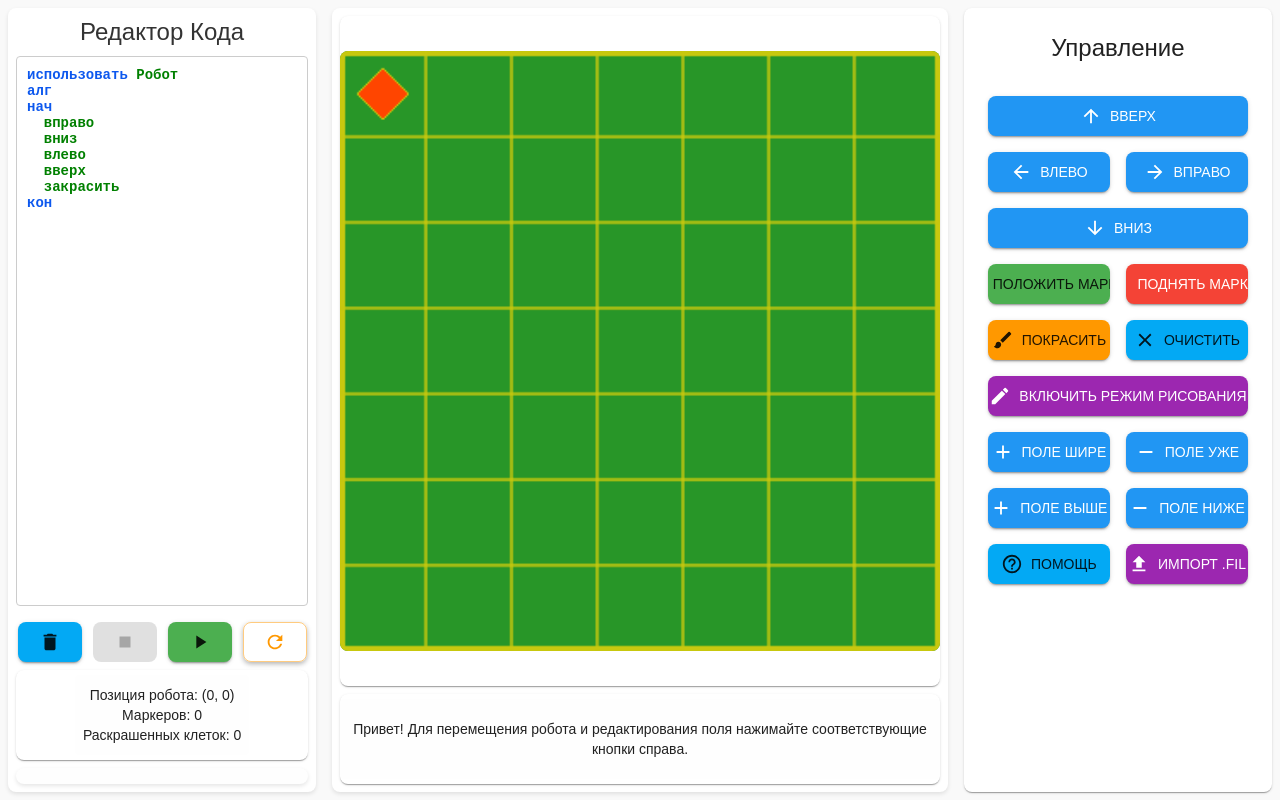
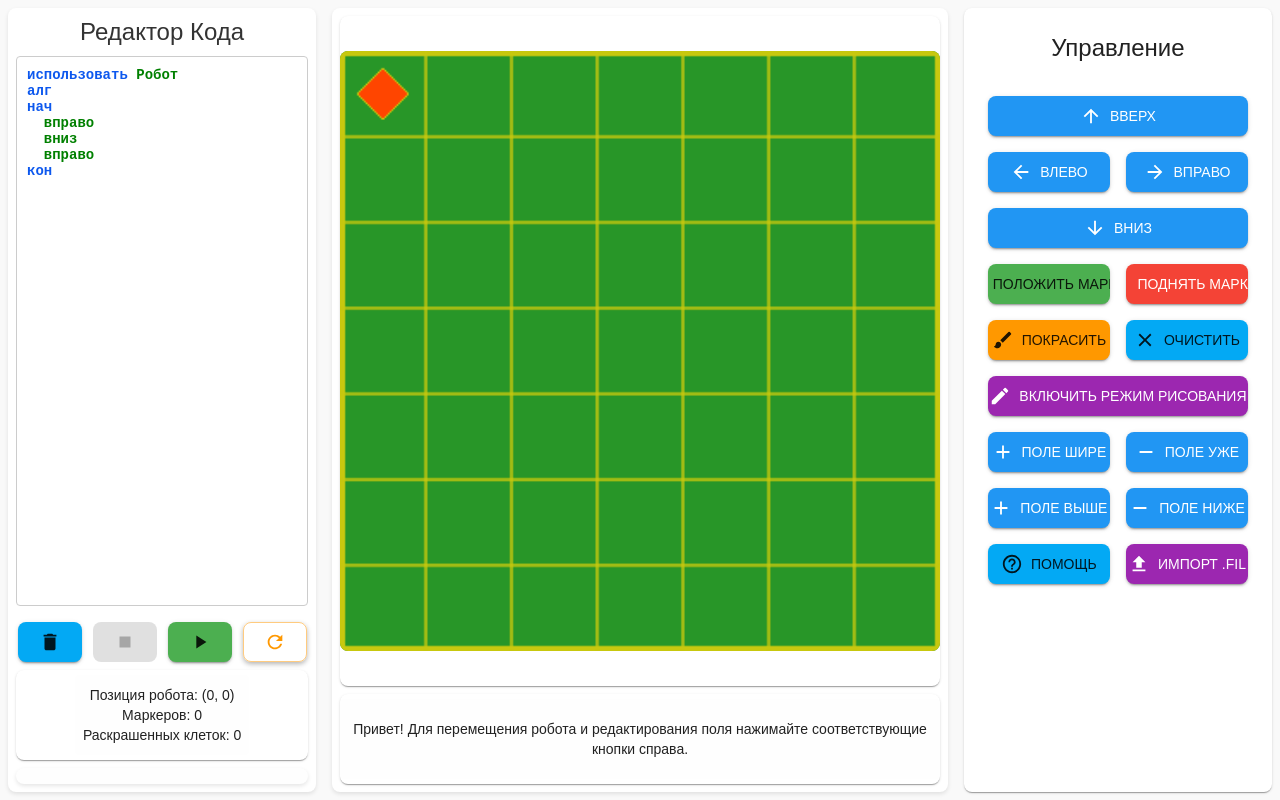
Before and after one commit to Bormotoon/PyRobot, a React (Create React App) app in the folder pyrobot/frontend/: page / in a window 1280 px wide. Built offline with nearby package versions, Linux system fonts and the light colour scheme.

Commit message:
Fixing code visualisation: Robot moving, cell coloring

```diff
--- a/pyrobot/frontend/src/components/RobotSimulator.jsx
+++ b/pyrobot/frontend/src/components/RobotSimulator.jsx
@@ -9,7 +9,7 @@ import theme from '../styles/theme'; // Файл с вашей MUI-темой
 import {getHint} from './hints';
 
 const initialState = {
-	code: `использовать Робот\nалг\nнач\n  вправо\n  вниз\n  влево\n  вверх\n  закрасить\nкон`,
+	code: `использовать Робот\nалг\nнач\n  вправо\n  вниз\n  вправо\nкон`,
 	isRunning: false,
 	statusMessage: getHint('initial'),
 	consoleOutput: "", // новое свойство для вывода сервера
@@ -34,20 +34,14 @@ function reducer(state, action) {
 			return {...state, statusMessage: action.payload};
 		case 'SET_CONSOLE_OUTPUT':
 			return {...state, consoleOutput: action.payload};
+		case 'SET_ROBOT_POS':
+			return {...state, robotPos: action.payload};
 		case 'SET_WIDTH':
 			return {...state, width: action.payload};
 		case 'SET_HEIGHT':
 			return {...state, height: action.payload};
 		case 'SET_CELL_SIZE':
 			return {...state, cellSize: action.payload};
-		case 'SET_ROBOT_POS':
-			return {
-				...state,
-				robotPos:
-					typeof action.payload === 'function'
-						? action.payload(state.robotPos)
-						: action.payload,
-			};
 		case 'SET_WALLS':
 			return {
 				...state,
@@ -138,6 +132,9 @@ const RobotSimulator = memo(() => {
 				if (data.success) {
 					dispatch({type: 'SET_STATUS_MESSAGE', payload: 'Код выполнен успешно.'});
 					dispatch({type: 'SET_CONSOLE_OUTPUT', payload: data.output || ""});
+					// Обновляем положение робота и закрашенные клетки
+					dispatch({type: 'SET_ROBOT_POS', payload: data.robot});
+					dispatch({type: 'SET_COLORED_CELLS', payload: new Set(data.coloredCells)});
 				} else {
 					dispatch({type: 'SET_STATUS_MESSAGE', payload: 'Ошибка: ' + data.message});
 					dispatch({type: 'SET_CONSOLE_OUTPUT', payload: ""});
@@ -150,6 +147,7 @@ const RobotSimulator = memo(() => {
 				dispatch({type: 'SET_IS_RUNNING', payload: false});
 			});
 	}, [state.code]);
+
 
 	const handleReset = useCallback(() => {
 		dispatch({type: 'SET_ROBOT_POS', payload: {x: 0, y: 0}});
@@ -174,7 +172,6 @@ const RobotSimulator = memo(() => {
 		dispatch({type: 'SET_ROBOT_POS', payload: newPos});
 	}, [state.width, state.height]);
 
-	// Формируем статус для CodeEditor (например, позиция робота, маркеры и т.д.)
 	const statusText = [
 		`Позиция робота: (${state.robotPos.x}, ${state.robotPos.y})`,
 		`Маркеров: ${Object.keys(state.markers).length}`,
@@ -193,7 +190,7 @@ const RobotSimulator = memo(() => {
 					onStart={handleStart}
 					onReset={handleReset}
 					statusText={statusText}
-					consoleOutput={state.consoleOutput}  // Передаем вывод сервера для отображения в консоли
+					consoleOutput={state.consoleOutput} // Передаем вывод сервера для отображения в консоли
 				/>
 
 				<ControlPanel
```
Also changed, not shown: 1 other file (tests, documents, lock files or other folders).
